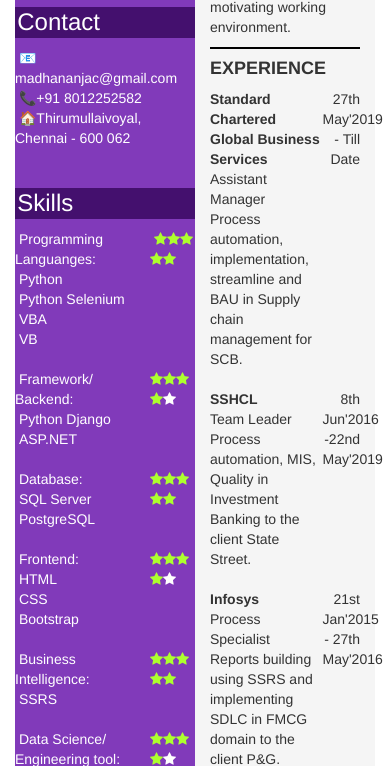
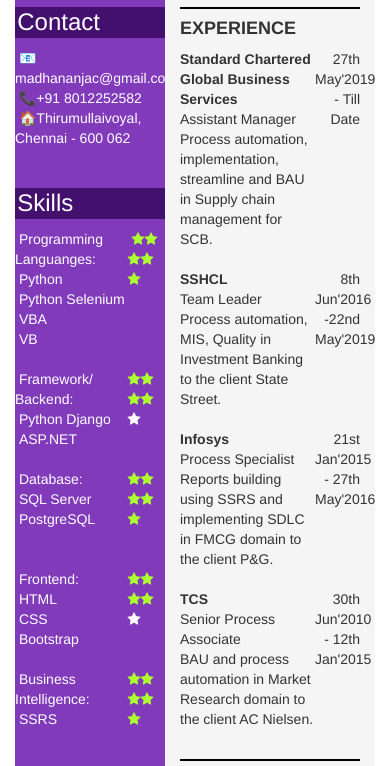
Before and after one commit to techie40/resume, a plain HTML site: page index.html in a window 390 px wide. Shown: the part 256-1022 px from the top of the page. Drawn offline with nearby package versions, Linux system fonts and the light colour scheme.

Commit message:
Add files via upload

```diff
--- a/index.html
+++ b/index.html
@@ -34,7 +34,7 @@
 
     <div class="row" style="margin:0px;padding:0px;">
         <div class="col-xs-0 col-lg-1" style="margin:0px;padding:0px;" ></div>
-        <div class="col-xs-6 col-lg-3 Left_Panel" style="margin:0px;padding:0px;height:2000px;">
+        <div class="col-xs-5 col-lg-3 Left_Panel" style="margin:0px;padding:0px;height:2000px;">
             <div class="col-xs-12 col-lg-12">
                 <h2 style="text-align: center;margin:0px;padding:0px;" >
                     <br><br>
@@ -210,7 +210,7 @@
 
         </div>
 
-        <div class="col-xs-6 col-lg-7" style="margin:0px;padding:0px;height:2000px;background-color: whitesmoke;">
+        <div class="col-xs-7 col-lg-7" style="margin:0px;padding:0px;height:2000px;background-color: whitesmoke;">
             <br>
             <div class="col-xs-12 col-lg-12" >
                 <h4 style="border-top: 2px solid black;"></h4>
```
